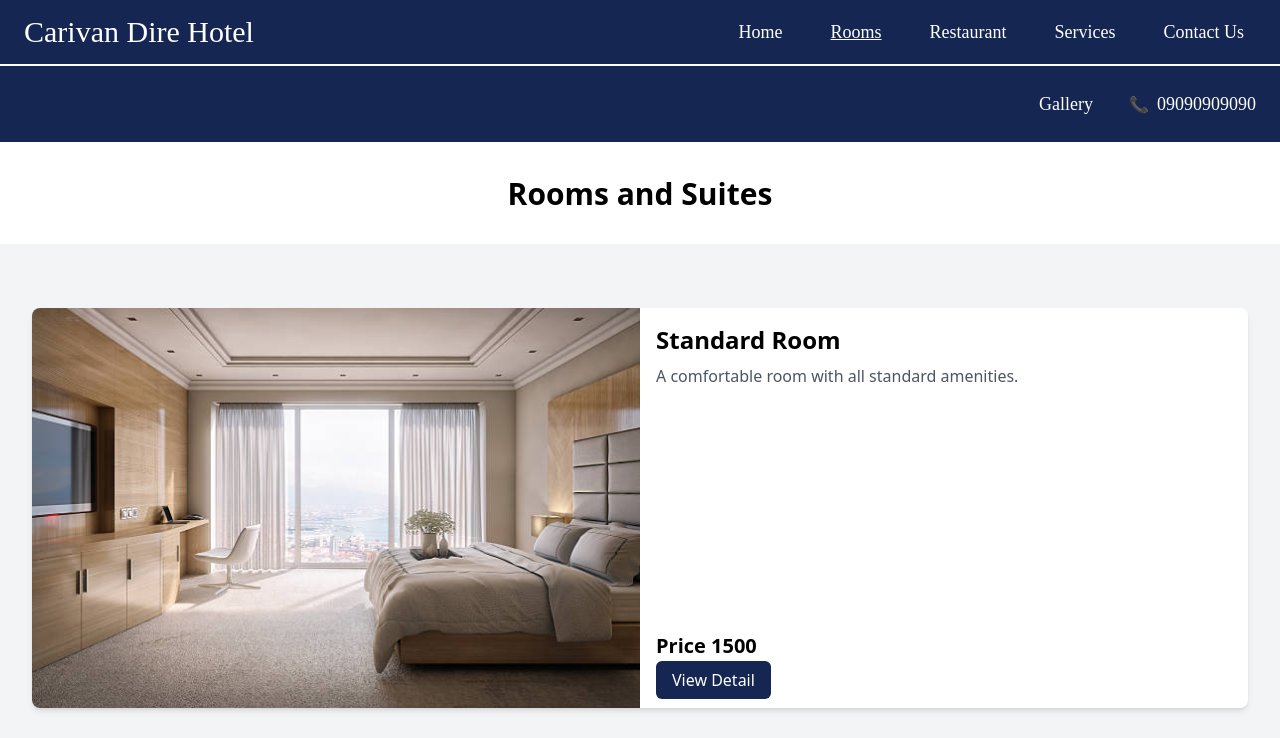
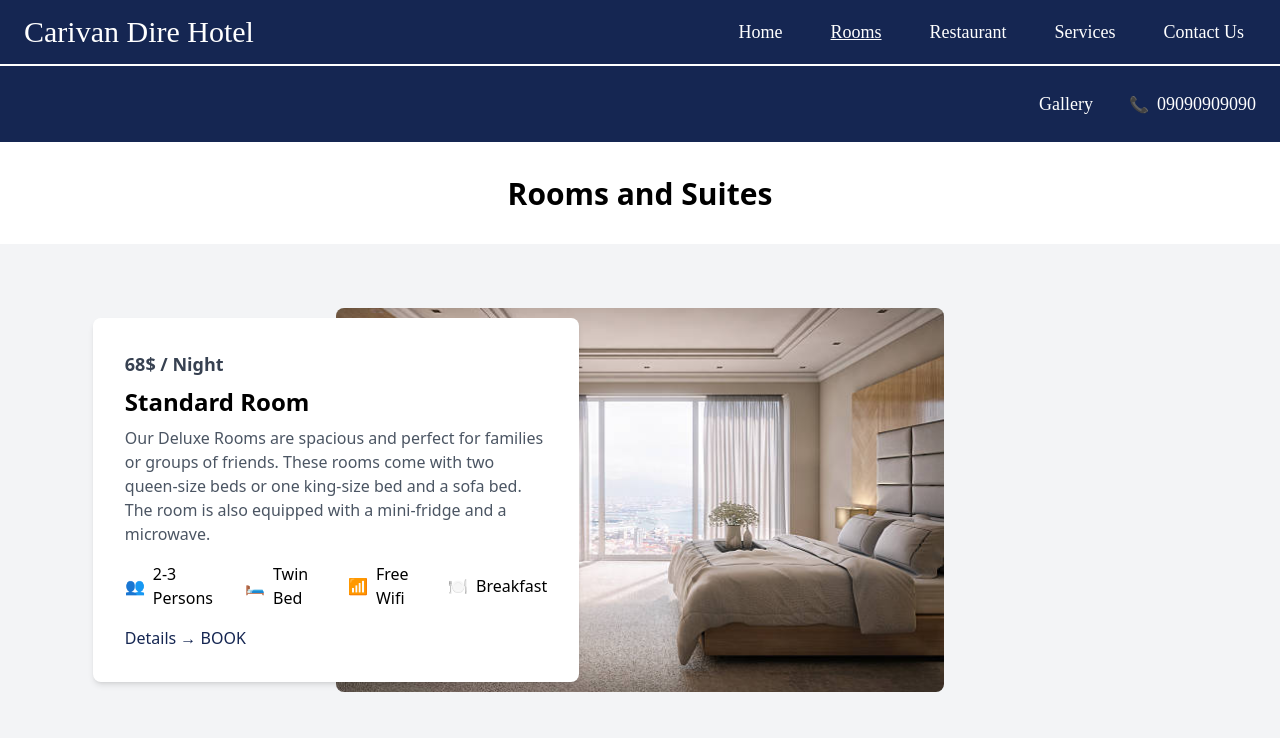
Before and after one commit to Metyme1/Caravan, a React (Create React App) app: page /rooms in a window 1280 px wide. Shown: the top 738 px of the page. Built offline with nearby package versions, Linux system fonts and the light colour scheme; a web font is replaced by a local one.

Commit message:
room page edited

```diff
--- a/src/Rooms.js
+++ b/src/Rooms.js
@@ -1,4 +1,198 @@
-// src/Rooms.js
+// // src/Rooms.js
+// import React from 'react';
+// import { Link } from 'react-router-dom';
+// import room1 from './assets/room1.jpg';
+// import room2 from './assets/room2.jpg';
+// import room3 from './assets/r3.jpg';
+// import room4 from './assets/r3.jpg';
+// import 'aos/dist/aos.css';
+// import AOS from 'aos';
+
+// AOS.init();
+
+// const rooms = [
+//   {
+//     id: 1,
+//     name: "Standard Room",
+//     image: room1,
+//     price: "1500",
+//     description: "A comfortable room with all standard amenities."
+//   },
+//   {
+//     id: 2,
+//     name: "Standard Room",
+//     image: room2,
+//     price: "1500",
+//     description: "A comfortable room with all standard amenities."
+//   },
+//   {
+//     id: 3,
+//     name: "Standard Room",
+//     image: room3,
+//     price: "1500",
+//     description: "A comfortable room with all standard amenities."
+//   },
+//   {
+//     id: 4,
+//     name: "Sweet Room",
+//     image: room4,
+//     price: "2000",
+//     description: "A luxurious room with additional features."
+//   }
+// ];
+
+// const Rooms = () => {
+//   return (
+//     <div className="bg-gray-100">
+//       <header className="bg-white py-8">
+//         <div className="max-w-7xl mx-auto px-4 sm:px-6 lg:px-8 text-center">
+//           <h1 className="text-3xl font-bold">Rooms and Suites</h1>
+//         </div>
+//       </header>
+//       <section className="py-16">
+//         <div className="max-w-7xl mx-auto px-4 sm:px-6 lg:px-8">
+//           {rooms.map((room, index) => (
+//             <div
+//               key={room.id}
+//               className={`bg-white shadow-md rounded-lg overflow-hidden mb-8 flex ${index % 2 === 0 ? '' : 'flex-row-reverse'}`}
+//               data-aos={`${index % 2 === 0 ? 'fade-right' : 'fade-left'}`}
+//               style={{ height: '400px' }} // Adjust the height here
+//             >
+//               <img src={room.image} alt={room.name} className="w-1/2 h-full object-cover"/>
+//               <div className="p-4 flex flex-col justify-between w-1/2">
+//                 <div>
+//                   <h3 className="text-2xl font-bold mb-2">{room.name}</h3>
+//                   <p className="text-gray-600 mb-4">{room.description}</p>
+//                 </div>
+//                 <div>
+//                   <p className="text-xl font-bold mb-2">Price {room.price}</p>
+//                   <Link to={`/rooms/${room.id}`} className="bg-custom-blue text-white px-4 py-2 rounded-md">View Detail</Link>
+//                 </div>
+//               </div>
+//             </div>
+//           ))}
+//         </div>
+//       </section>
+//     </div>
+//   );
+// }
+
+// export default Rooms;
+
+
+
+// import React from 'react';
+// import { Link } from 'react-router-dom';
+// import room1 from './assets/room1.jpg';
+// import room2 from './assets/room2.jpg';
+// import room3 from './assets/r3.jpg';
+// import room4 from './assets/r3.jpg';
+// import 'aos/dist/aos.css';
+// import AOS from 'aos';
+
+// AOS.init();
+
+// const rooms = [
+//   {
+//     id: 1,
+//     name: "Standard Room",
+//     image: room1,
+//     price: "68$ / Night",
+//     description: "Our Deluxe Rooms are spacious and perfect for families or groups of friends. These rooms come with two queen-size beds or one king-size bed and a sofa bed. The room is also equipped with a mini-fridge and a microwave.",
+//   },
+//   {
+//     id: 2,
+//     name: "Standard Room",
+//     image: room2,
+//     price: "68$ / Night",
+//     description: "Our Deluxe Rooms are spacious and perfect for families or groups of friends. These rooms come with two queen-size beds or one king-size bed and a sofa bed. The room is also equipped with a mini-fridge and a microwave.",
+//   },
+//   {
+//     id: 3,
+//     name: "Standard Room",
+//     image: room3,
+//     price: "68$ / Night",
+//     description: "Our Deluxe Rooms are spacious and perfect for families or groups of friends. These rooms come with two queen-size beds or one king-size bed and a sofa bed. The room is also equipped with a mini-fridge and a microwave.",
+//   },
+//   {
+//     id: 4,
+//     name: "Sweet Room",
+//     image: room4,
+//     price: "68$ / Night",
+//     description: "Our Deluxe Rooms are spacious and perfect for families or groups of friends. These rooms come with two queen-size beds or one king-size bed and a sofa bed. The room is also equipped with a mini-fridge and a microwave.",
+//   },
+// ];
+
+// const Rooms = () => {
+//   return (
+//     <div className="bg-gray-100">
+//       <header className="bg-white py-8">
+//         <div className="max-w-7xl mx-auto px-4 sm:px-6 lg:px-8 text-center">
+//           <h1 className="text-3xl font-bold">Rooms and Suites</h1>
+//         </div>
+//       </header>
+//       <section className="py-16">
+//         <div className="max-w-7xl mx-auto px-4 sm:px-6 lg:px-8">
+//           {rooms.map((room, index) => (
+//             <div
+//               key={room.id}
+//               className="relative mb-16 flex justify-center items-center"
+//               data-aos={`${index % 2 === 0 ? 'fade-right' : 'fade-left'}`}
+//             >
+//               <img
+//                 src={room.image}
+//                 alt={room.name}
+//                 className="w-full h-96 object-cover rounded-lg"
+//               />
+//               <div
+//                 className="absolute bg-white p-8 rounded-lg shadow-md w-2/5"
+//                 style={{
+//                   top: '50%',
+//                   left: index % 2 === 0 ? '10%' : 'auto',
+//                   right: index % 2 !== 0 ? '10%' : 'auto',
+//                   transform: 'translateY(-50%)',
+//                 }}
+//               >
+//                 <p className="text-lg font-bold text-gray-700 mb-2">{room.price}</p>
+//                 <h3 className="text-2xl font-bold mb-2">{room.name}</h3>
+//                 <p className="text-gray-600 mb-4">{room.description}</p>
+//                 <div className="flex items-center space-x-4 mb-4">
+//                   <div className="flex items-center space-x-2">
+//                     <span role="img" aria-label="persons">👤</span>
+//                     <span>2-3 Persons</span>
+//                   </div>
+//                   <div className="flex items-center space-x-2">
+//                     <span role="img" aria-label="bed">🛏</span>
+//                     <span>Twin Bed</span>
+//                   </div>
+//                   <div className="flex items-center space-x-2">
+//                     <span role="img" aria-label="wifi">📶</span>
+//                     <span>Free Wifi</span>
+//                   </div>
+//                   <div className="flex items-center space-x-2">
+//                     <span role="img" aria-label="breakfast">🍽</span>
+//                     <span>Breakfast</span>
+//                   </div>
+//                 </div>
+//                 <Link
+//                   to={`/rooms/${room.id}`}
+//                   className="text-custom-blue hover:underline"
+//                 >
+//                   Details → BOOK
+//                 </Link>
+//               </div>
+//             </div>
+//           ))}
+//         </div>
+//       </section>
+//     </div>
+//   );
+// };
+
+// export default Rooms;
+
+
+
 import React from 'react';
 import { Link } from 'react-router-dom';
 import room1 from './assets/room1.jpg';
@@ -15,30 +209,30 @@ const rooms = [
     id: 1,
     name: "Standard Room",
     image: room1,
-    price: "1500",
-    description: "A comfortable room with all standard amenities."
+    price: "68$ / Night",
+    description: "Our Deluxe Rooms are spacious and perfect for families or groups of friends. These rooms come with two queen-size beds or one king-size bed and a sofa bed. The room is also equipped with a mini-fridge and a microwave.",
   },
   {
     id: 2,
     name: "Standard Room",
     image: room2,
-    price: "1500",
-    description: "A comfortable room with all standard amenities."
+    price: "68$ / Night",
+    description: "Our Deluxe Rooms are spacious and perfect for families or groups of friends. These rooms come with two queen-size beds or one king-size bed and a sofa bed. The room is also equipped with a mini-fridge and a microwave.",
   },
   {
     id: 3,
     name: "Standard Room",
     image: room3,
-    price: "1500",
-    description: "A comfortable room with all standard amenities."
+    price: "68$ / Night",
+    description: "Our Deluxe Rooms are spacious and perfect for families or groups of friends. These rooms come with two queen-size beds or one king-size bed and a sofa bed. The room is also equipped with a mini-fridge and a microwave.",
   },
   {
     id: 4,
     name: "Sweet Room",
     image: room4,
-    price: "2000",
-    description: "A luxurious room with additional features."
-  }
+    price: "68$ / Night",
+    description: "Our Deluxe Rooms are spacious and perfect for families or groups of friends. These rooms come with two queen-size beds or one king-size bed and a sofa bed. The room is also equipped with a mini-fridge and a microwave.",
+  },
 ];
 
 const Rooms = () => {
@@ -54,20 +248,50 @@ const Rooms = () => {
           {rooms.map((room, index) => (
             <div
               key={room.id}
-              className={`bg-white shadow-md rounded-lg overflow-hidden mb-8 flex ${index % 2 === 0 ? '' : 'flex-row-reverse'}`}
+              className="relative mb-16 flex justify-center items-center"
               data-aos={`${index % 2 === 0 ? 'fade-right' : 'fade-left'}`}
-              style={{ height: '400px' }} // Adjust the height here
             >
-              <img src={room.image} alt={room.name} className="w-1/2 h-full object-cover"/>
-              <div className="p-4 flex flex-col justify-between w-1/2">
-                <div>
-                  <h3 className="text-2xl font-bold mb-2">{room.name}</h3>
-                  <p className="text-gray-600 mb-4">{room.description}</p>
+              <img
+                src={room.image}
+                alt={room.name}
+                className="w-1/2 h-96 object-cover rounded-lg"
+              />
+              <div
+                className="absolute bg-white p-8 rounded-lg shadow-md w-2/5"
+                style={{
+                  top: '50%',
+                  left: index % 2 === 0 ? '5%' : 'auto',
+                  right: index % 2 !== 0 ? '5%' : 'auto',
+                  transform: 'translateY(-50%)',
+                }}
+              >
+                <p className="text-lg font-bold text-gray-700 mb-2">{room.price}</p>
+                <h3 className="text-2xl font-bold mb-2">{room.name}</h3>
+                <p className="text-gray-600 mb-4">{room.description}</p>
+                <div className="flex items-center space-x-4 mb-4">
+                  <div className="flex items-center space-x-2">
+                    <span role="img" aria-label="persons">👥</span>
+                    <span>2-3 Persons</span>
+                  </div>
+                  <div className="flex items-center space-x-2">
+                    <span role="img" aria-label="bed">🛏️</span>
+                    <span>Twin Bed</span>
+                  </div>
+                  <div className="flex items-center space-x-2">
+                    <span role="img" aria-label="wifi">📶</span>
+                    <span>Free Wifi</span>
+                  </div>
+                  <div className="flex items-center space-x-2">
+                    <span role="img" aria-label="breakfast">🍽️</span>
+                    <span>Breakfast</span>
+                  </div>
                 </div>
-                <div>
-                  <p className="text-xl font-bold mb-2">Price {room.price}</p>
-                  <Link to={`/rooms/${room.id}`} className="bg-custom-blue text-white px-4 py-2 rounded-md">View Detail</Link>
-                </div>
+                <Link
+                  to={`/rooms/${room.id}`}
+                  className="text-custom-blue hover:underline"
+                >
+                  Details → BOOK
+                </Link>
               </div>
             </div>
           ))}
@@ -75,6 +299,6 @@ const Rooms = () => {
       </section>
     </div>
   );
-}
+};
 
 export default Rooms;
```
